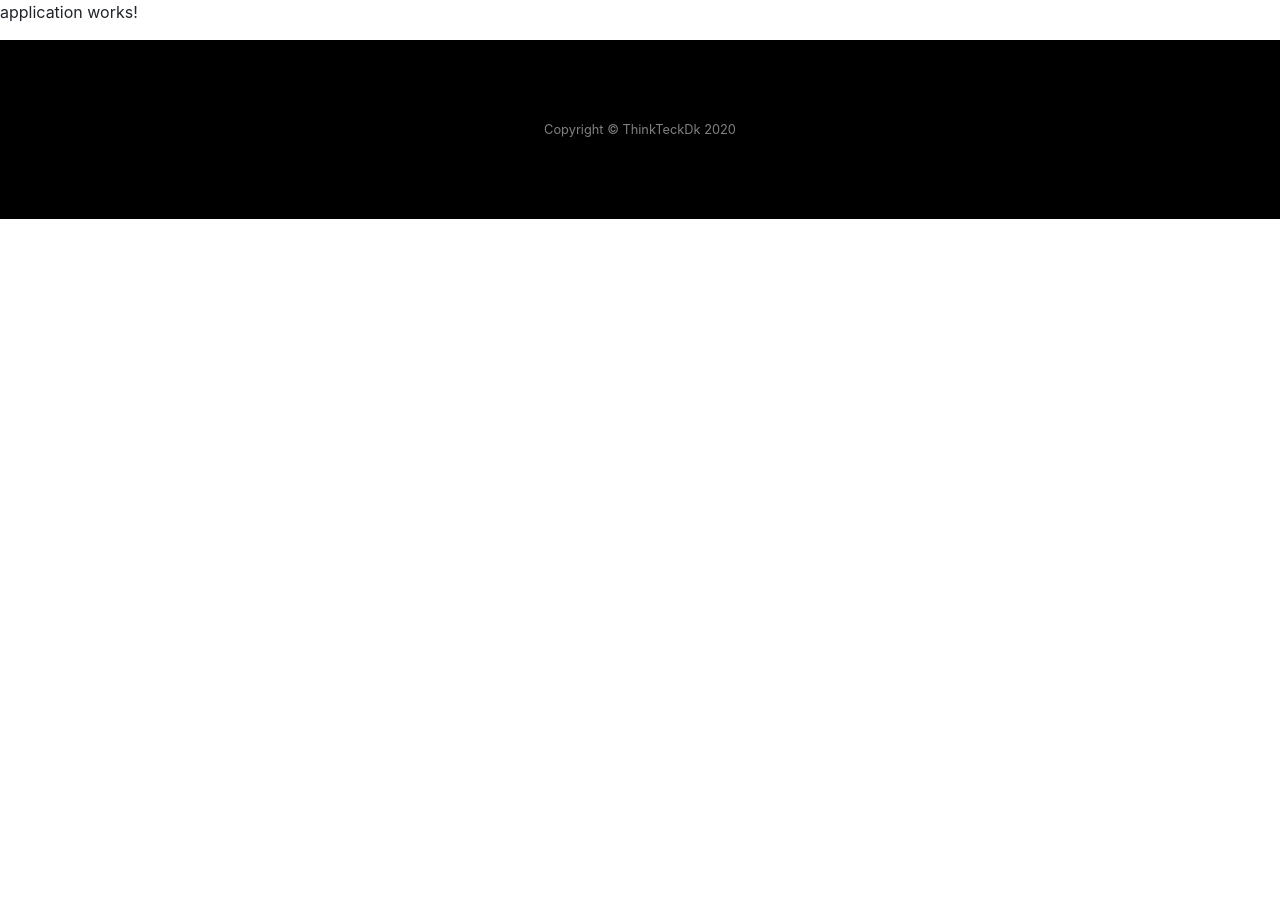
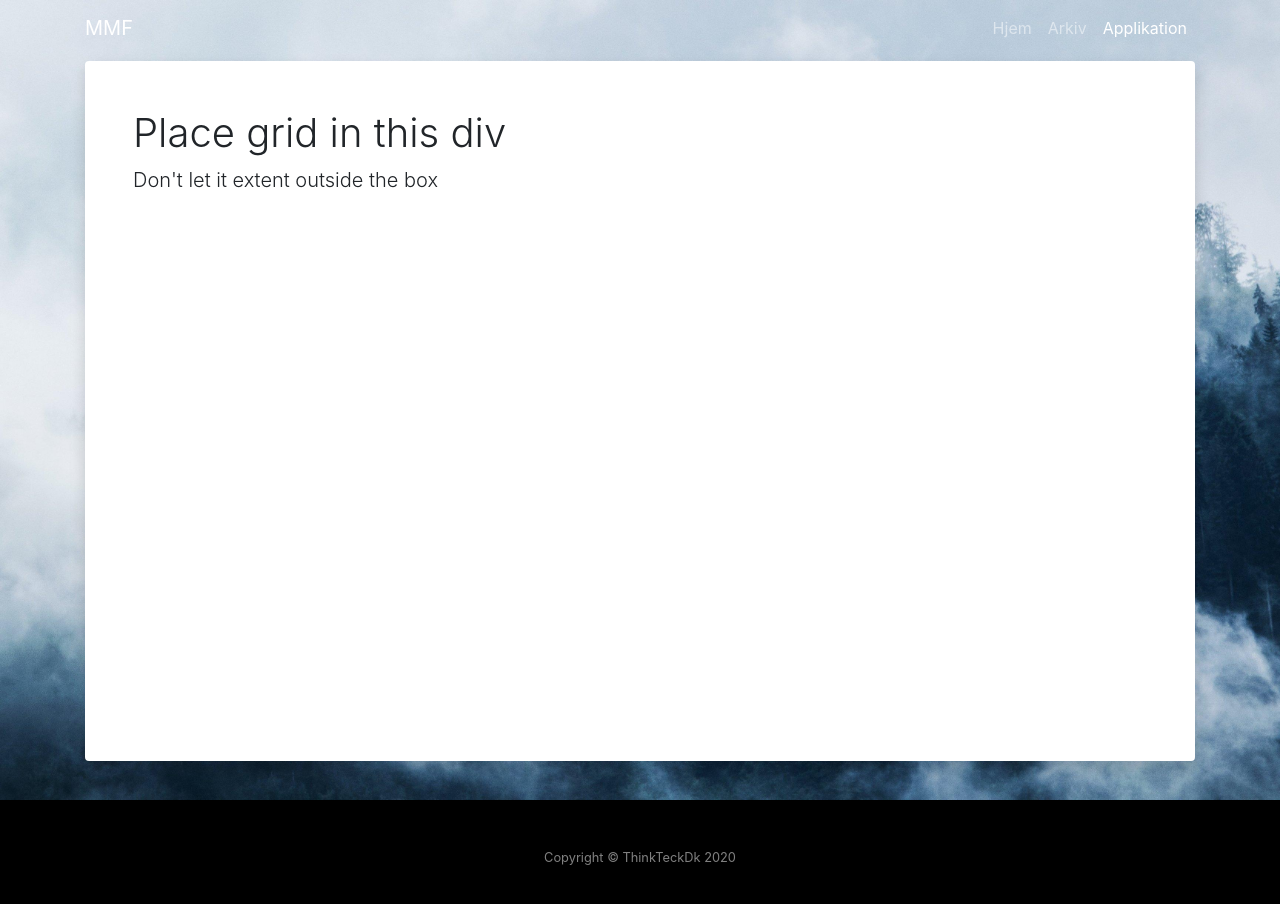
Before and after one commit to sjory3/5UgersProjekt, an Angular app in the folder MMF/: page /application in a window 1280 px wide. Shown: the top 904 px of the page. Before the commit the page ends 800 px from the top, so only its background shows below. Built offline with nearby package versions, Linux system fonts and the light colour scheme.

Commit message:
Component gui update

```diff
--- a/MMF/src/app/application/application.component.css
+++ b/MMF/src/app/application/application.component.css
@@ -0,0 +1,13 @@
+body {
+    background: url('../../assets/mist.jpg') no-repeat center center fixed;
+    -webkit-background-size: cover;
+    -moz-background-size: cover;
+    background-size: cover;
+    -o-background-size: cover;
+    height: 800px;
+    padding-top: 1%;
+  }
+
+  .card-body{
+    height: 700px !important;
+  }
--- a/MMF/src/app/application/application.component.html
+++ b/MMF/src/app/application/application.component.html
@@ -1 +1,12 @@
-<p>application works!</p>
+
+<!-- Page Content -->
+<body>
+<div class="container">
+    <div class="card border-0 shadow my-5">
+      <div class="card-body p-5">
+        <h1 class="font-weight-light">Place grid in this div</h1>
+        <p class="lead">Don't let it extent outside the box</p>
+      </div>
+    </div>
+  </div>
+</body>
--- a/MMF/src/app/archive/archive.component.html
+++ b/MMF/src/app/archive/archive.component.html
@@ -22,26 +22,22 @@
                 </a>
               </li>
               <li class="nav-item">
-                <a class="nav-link" href="#">
-                  <span data-feather="file"></span>
+                <a class="nav-link">
                   Mest sårbare
                 </a>
               </li>
               <li class="nav-item">
-                <a class="nav-link" href="#">
-                  <span data-feather="shopping-cart"></span>
+                <a class="nav-link">
                   Mindst sårbare
                 </a>
               </li>
               <li class="nav-item">
-                <a class="nav-link" href="#">
-                  <span data-feather="users"></span>
+                <a class="nav-link">
                   Årgang
                 </a>
               </li>
               <li class="nav-item">
-                <a class="nav-link" href="#">
-                  <span data-feather="bar-chart-2"></span>
+                <a class="nav-link">
                   Udbrud
                 </a>
               </li>
@@ -49,19 +45,19 @@
 
             <h6 class="sidebar-heading d-flex justify-content-between align-items-center px-3 mt-4 mb-1 text-muted">
               <span>Seneste filtreringer</span>
-              <a class="d-flex align-items-center text-muted" href="#">
+              <a class="d-flex align-items-center text-muted">
                 <span data-feather="plus-circle"></span>
               </a>
             </h6>
             <ul class="nav flex-column mb-2">
               <li class="nav-item">
-                <a class="nav-link" href="#">
+                <a class="nav-link">
                   <span data-feather="file-text"></span>
                   Seneste måned
                 </a>
               </li>
               <li class="nav-item">
-                <a class="nav-link" href="#">
+                <a class="nav-link">
                   <span data-feather="file-text"></span>
                   Nuværende årgang
                 </a>
--- a/MMF/src/styles.css
+++ b/MMF/src/styles.css
@@ -173,7 +173,7 @@
 }
 
 .footer {
-  padding: 5rem 0;
+  padding: 3rem 0;
 z-index: 10 !important;
 position: relative;
 }
@@ -193,3 +193,11 @@
 .navbar{
   z-index: 10;
 }
+
+.sidebar{
+position: relative;
+bottom: 0;
+left: 0;
+top: 1;
+z-index: 11;
+}
```
